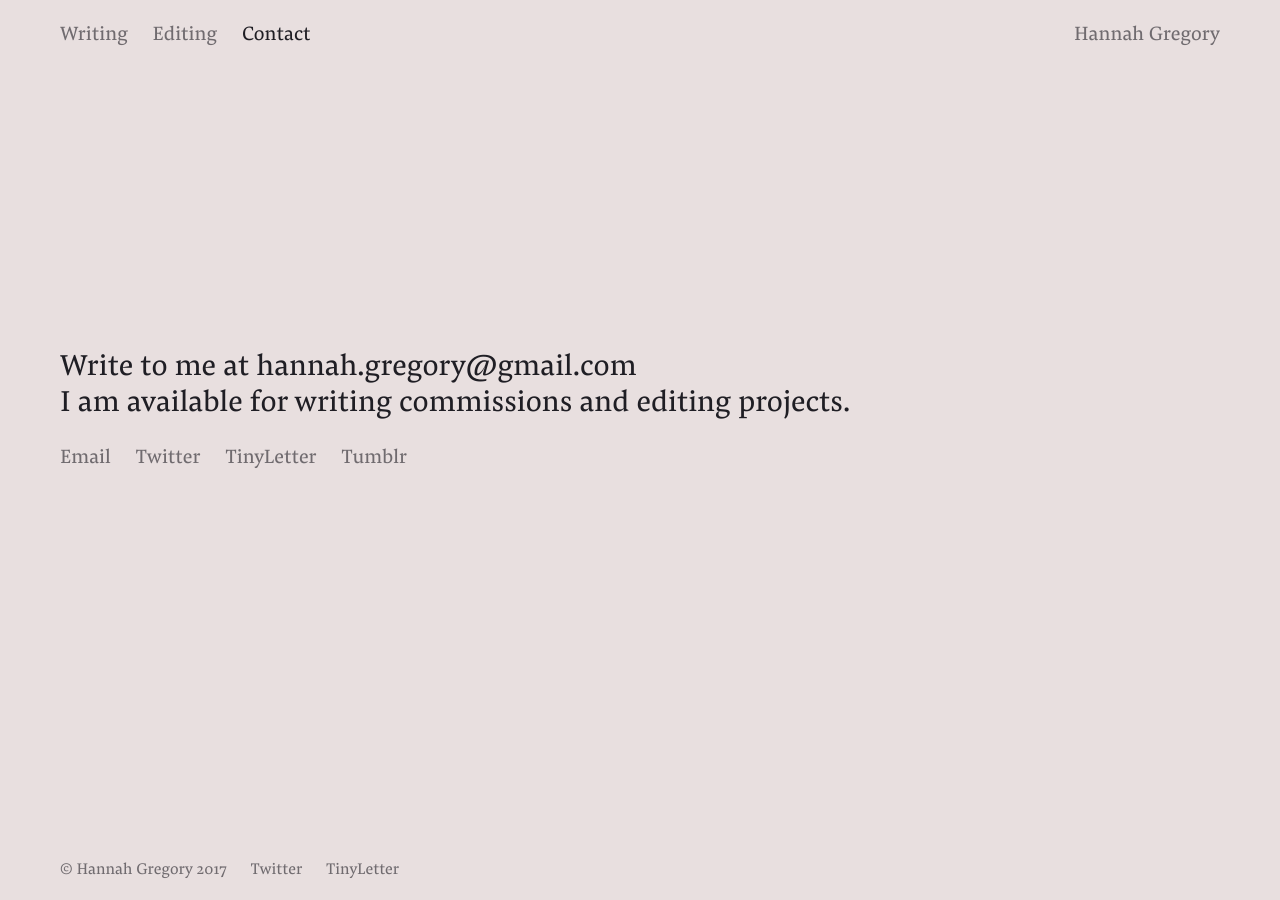
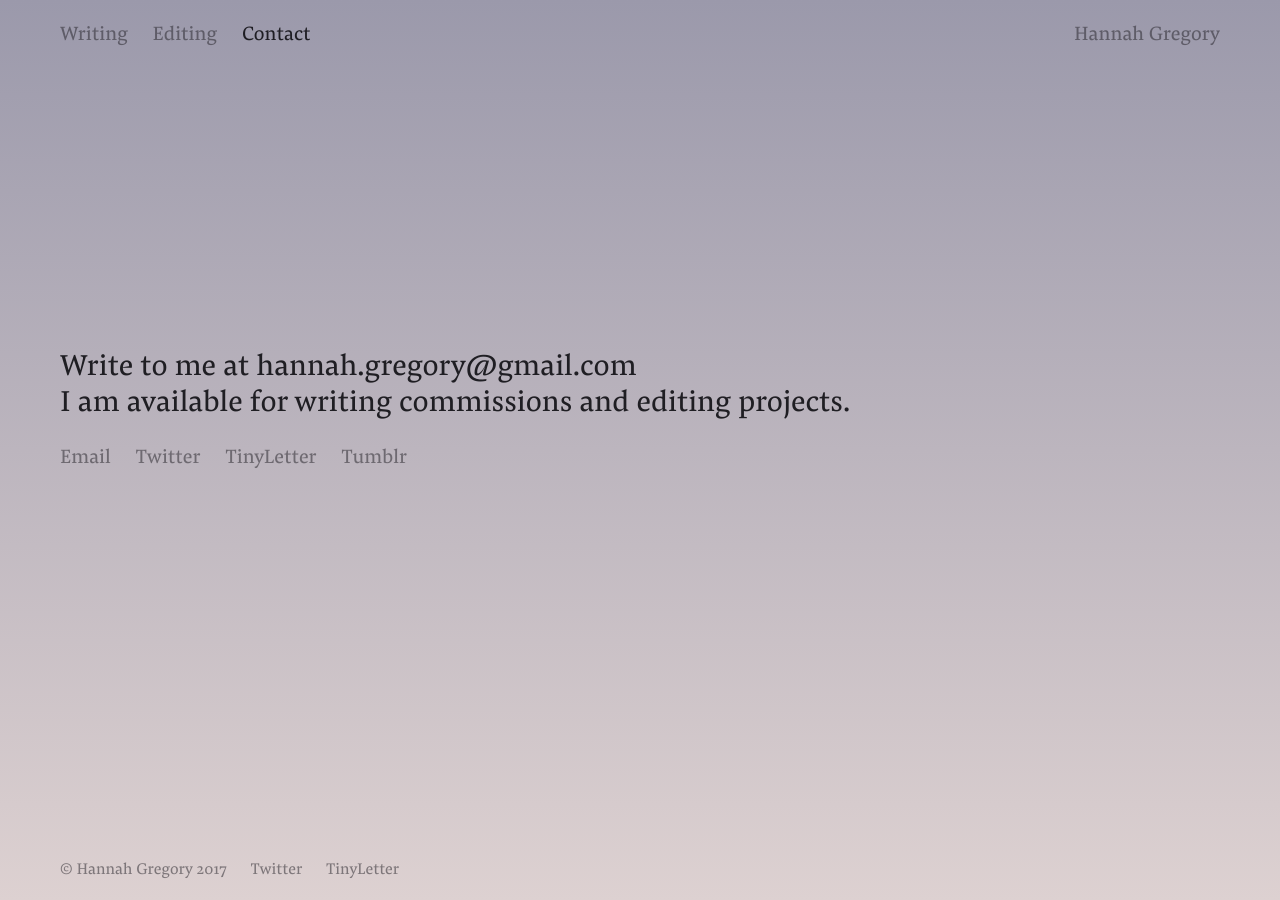
Before and after one commit to hg-site/hg-site.github.io, a Jekyll site: the page built from contact/index.markdown, in a window 1280 px wide. Built offline with Jekyll 4.4.1, drawn with Linux system fonts in a browser that asks for light colours.

Commit message:
Add gradient

```diff
--- a/_layouts/contact.html
+++ b/_layouts/contact.html
@@ -13,7 +13,7 @@
 
 </head>
 
-<body>
+<body class="gradient">
 	<header>
 		<nav>
 			<div class="name"><a href="../">Hannah Gregory</a></div>
```
